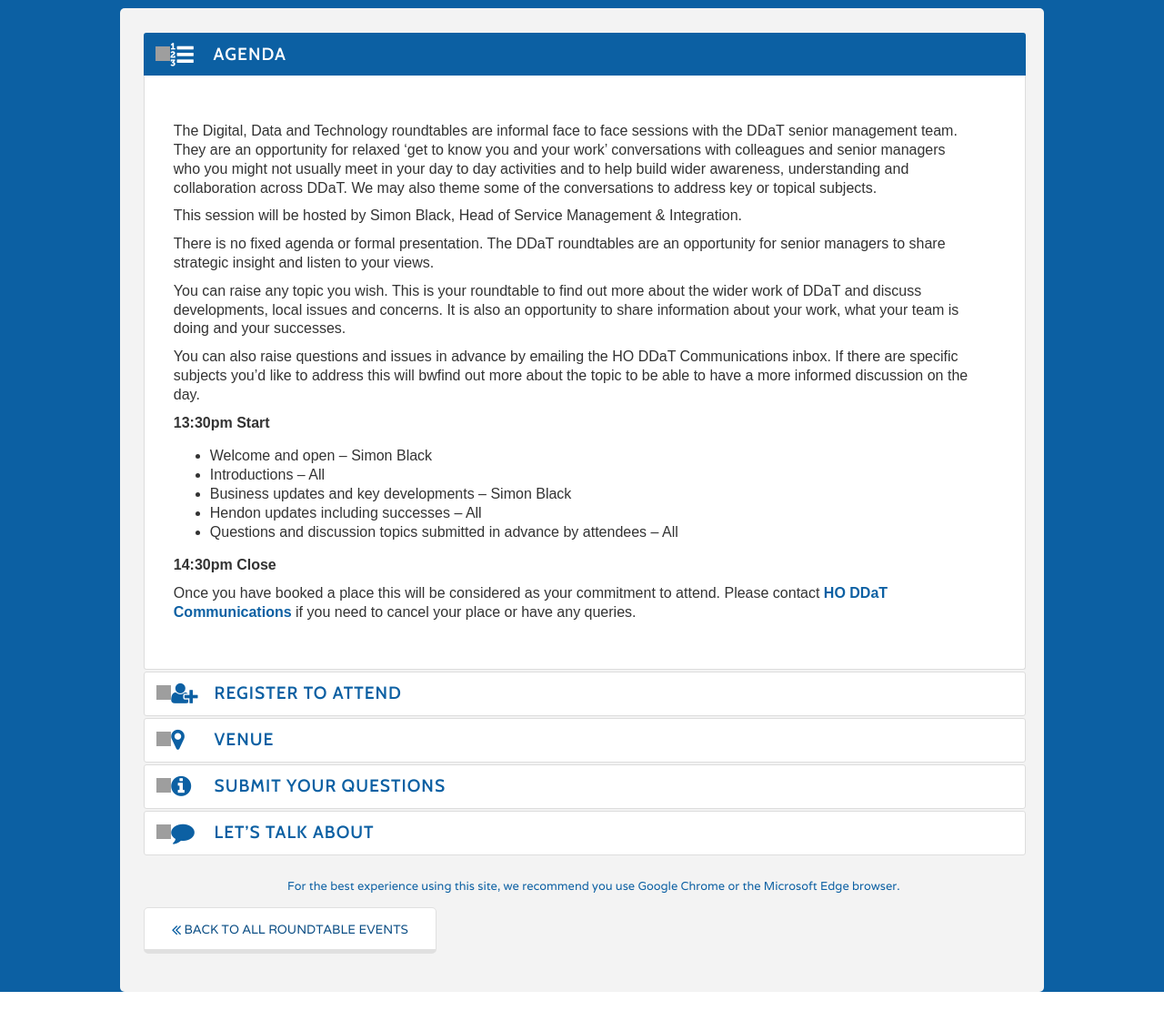
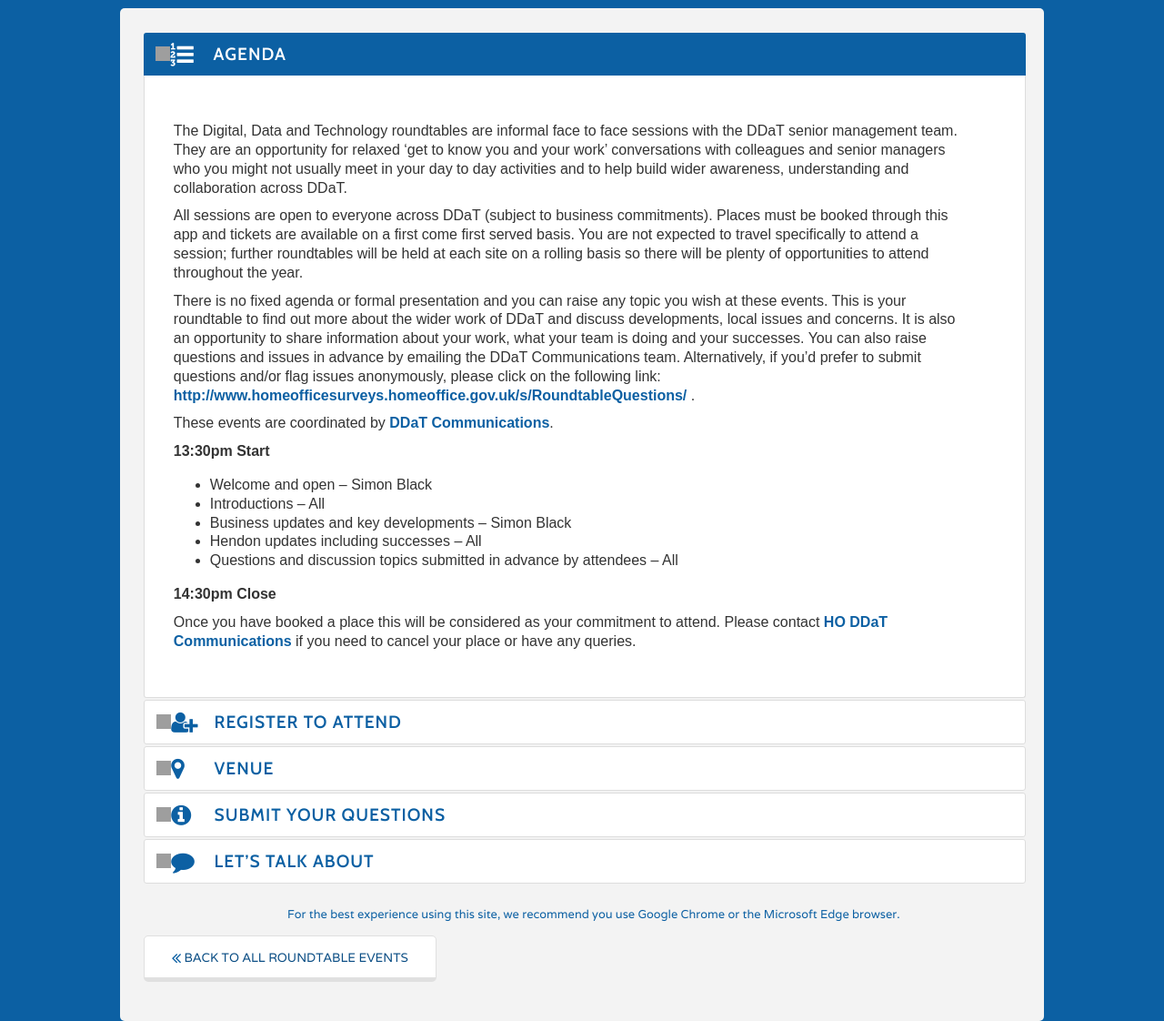
Before and after one commit to amyeverett1/ddat-together-roundtable, a PHP site: page /southport.php in a window 1280 px wide, after a click on "AGENDA". Shown: the part 213-1335 px from the top of the page at 91% size. Before the commit the page ends 1303 px from the top, so only its background shows below. Run offline with PHP 8.4, Linux system fonts and the light colour scheme; grey boxes are pictures that could not be loaded.

Commit message:
added in better agenda content

```diff
--- a/hendon.php
+++ b/hendon.php
@@ -21,7 +21,7 @@
 
 <p>There is no fixed agenda or formal presentation and you can raise any topic you wish at these events. This is your roundtable to find out more about the wider work of DDaT and discuss developments, local issues and concerns. It is also an opportunity to share information about your work, what your team is doing and your successes.  You can also raise questions and issues in advance by emailing the DDaT Communications team.  Alternatively, if you’d prefer to submit questions and/or flag issues anonymously, please click on the following link: <a href="http://www.homeofficesurveys.homeoffice.gov.uk/s/RoundtableQuestions/">http://www.homeofficesurveys.homeoffice.gov.uk/s/RoundtableQuestions/</a> . </p>
 
-    <p>These events are coordinated by <a href="mailto:HODDaTcommunications@homeoffice.gsi.gov.uk">DDaT Communications</a> and Rachelle Hembury from the team will be supporting Simon at the Croydon session as well as representing the Capabilities &amp; Resources/DDaT Champions network.</p>
+<p>These events are coordinated by <a href="mailto:HODDaTcommunications@homeoffice.gsi.gov.uk">DDaT Communications</a> and Rachelle Hembury from the team will be supporting Simon at the Croydon session as well as representing the Capabilities &amp; Resources/DDaT Champions network.</p>
 
 
 <p><strong>14:00 Start</strong></p>
--- a/southport.php
+++ b/southport.php
@@ -12,11 +12,13 @@
     <h3><i class="fa fa-list-ol fa-lg" aria-hidden="true"></i> <span>Agenda</span></h3>
     <div>
         <div class="wrapper">
-            <p>The Digital, Data and Technology roundtables are informal face to face sessions with the DDaT senior management team. They are an opportunity for relaxed ‘get to know you and your work’ conversations with colleagues and senior managers who you might not usually meet in your day to day activities and to help build wider awareness, understanding and collaboration across DDaT. We may also theme some of the conversations to address key or topical subjects.</p>
-            <p>This session will be hosted by Simon Black, Head of Service Management &amp; Integration.</p>
-            <p>There is no fixed agenda or formal presentation. The DDaT roundtables are an opportunity for senior managers to share strategic insight and listen to your views.</p>
-            <p>You can raise any topic you wish. This is your roundtable to find out more about the wider work of DDaT and discuss developments, local issues and concerns. It is also an opportunity to share information about your work, what your team is doing and your successes.</p>
-            <p>You can also raise questions and issues in advance by emailing the HO DDaT Communications inbox. If there are specific subjects you’d like to address this will bwfind out more about the topic to be able to have a more informed discussion on the day.</p>
+            <p>The Digital, Data and Technology roundtables are informal face to face sessions with the DDaT senior management team. They are an opportunity for relaxed ‘get to know you and your work’ conversations with colleagues and senior managers who you might not usually meet in your day to day activities and to help build wider awareness, understanding and collaboration across DDaT.</p>
+
+            <p>All sessions are open to everyone across DDaT (subject to business commitments). Places must be booked through this app and tickets are available on a first come first served basis. You are not expected to travel specifically to attend a session; further roundtables will be held at each site on a rolling basis so there will be plenty of opportunities to attend throughout the year.</p>
+
+            <p>There is no fixed agenda or formal presentation and you can raise any topic you wish at these events. This is your roundtable to find out more about the wider work of DDaT and discuss developments, local issues and concerns. It is also an opportunity to share information about your work, what your team is doing and your successes.  You can also raise questions and issues in advance by emailing the DDaT Communications team.  Alternatively, if you’d prefer to submit questions and/or flag issues anonymously, please click on the following link: <a href="http://www.homeofficesurveys.homeoffice.gov.uk/s/RoundtableQuestions/">http://www.homeofficesurveys.homeoffice.gov.uk/s/RoundtableQuestions/</a> . </p>
+
+            <p>These events are coordinated by <a href="mailto:HODDaTcommunications@homeoffice.gsi.gov.uk">DDaT Communications</a>.</p>
             <p><strong>13:30pm Start</strong></p>
             <ul>
                 <li>Welcome and open – Simon Black</li>
```
Also changed, not shown: liverpool.php (+7 -4 lines).
